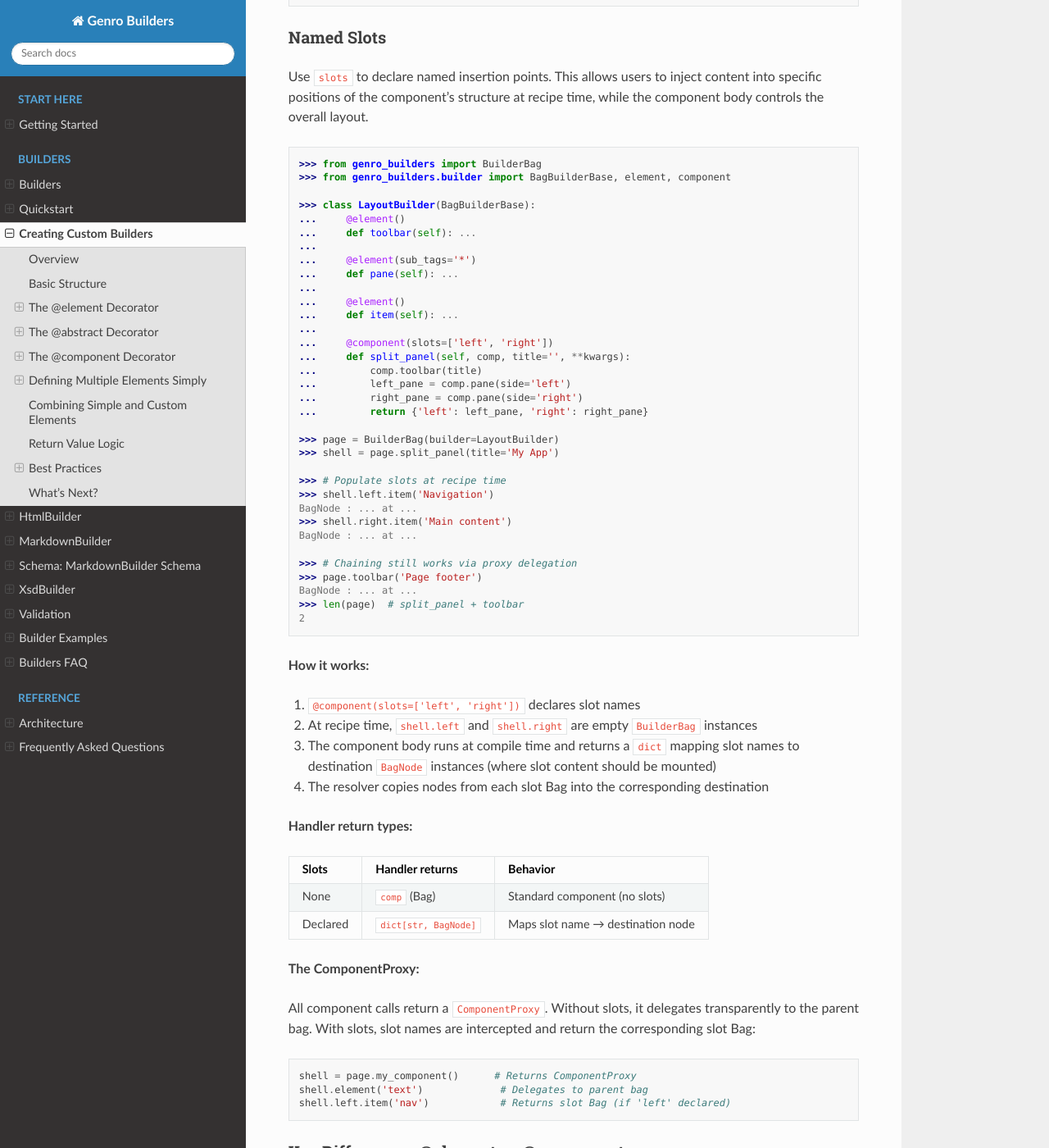
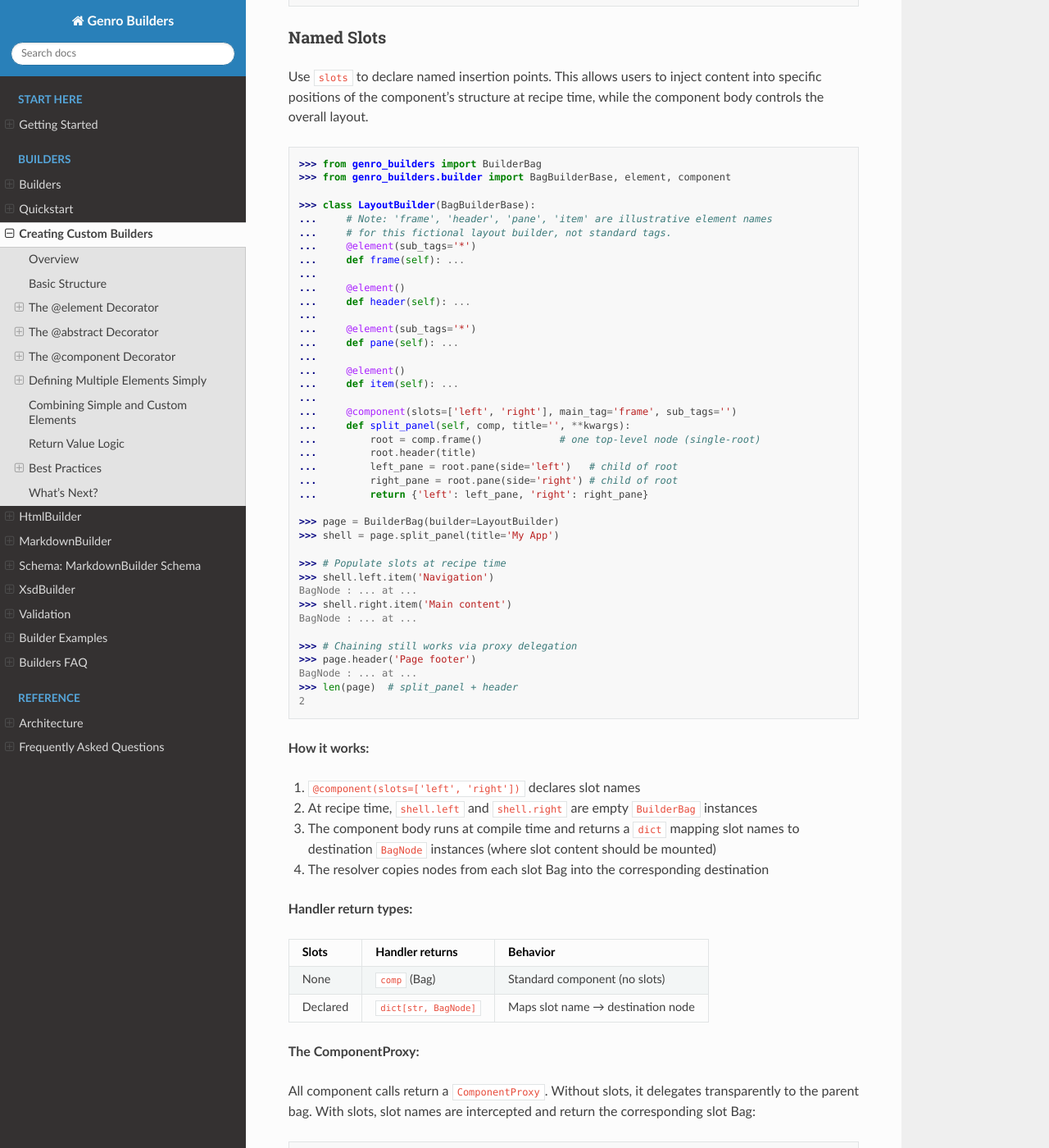
Before and after one commit to genropy/genro-builders, a Sphinx documentation site: the page built from docs/builders/custom-builders.md, in a window 1280 px wide and 1400 px high, scrolled down 8796 px. Shown: the whole window at 82% size. Built offline with Sphinx 7.4.7 and the Read the Docs theme 3.1.0, drawn with Linux system fonts in a browser that asks for light colours; pages that are not in the unit, such as notebooks, are missing from menus; some of the changed text lies outside the part shown.

Commit message:
docs(builders): correct component slots example for single-root invariant
The split_panel example violated the single-root invariant (multiple top-level
nodes). Rewrite the body to produce 'frame()' as root with header/pane as its
children. Add main_tag='frame' to the decorator. Mark fictional element names
('frame', 'header', 'pane', 'item') as illustrative for this layout builder.

Also correct the iterate datapath description: replicas get a relative
datapath ('.p0', '.p1', ...), not an absolute one. The absolute anchor must
be provided by an ancestor.

````diff
--- a/docs/builders/custom-builders.md
+++ b/docs/builders/custom-builders.md
@@ -471,8 +471,13 @@ while the component body controls the overall layout.
 >>> from genro_builders.builder import BagBuilderBase, element, component
 
 >>> class LayoutBuilder(BagBuilderBase):
+...     # Note: 'frame', 'header', 'pane', 'item' are illustrative element names
+...     # for this fictional layout builder, not standard tags.
+...     @element(sub_tags='*')
+...     def frame(self): ...
+...
 ...     @element()
-...     def toolbar(self): ...
+...     def header(self): ...
 ...
 ...     @element(sub_tags='*')
 ...     def pane(self): ...
@@ -480,11 +485,12 @@ while the component body controls the overall layout.
 ...     @element()
 ...     def item(self): ...
 ...
-...     @component(slots=['left', 'right'])
+...     @component(slots=['left', 'right'], main_tag='frame', sub_tags='')
 ...     def split_panel(self, comp, title='', **kwargs):
-...         comp.toolbar(title)
-...         left_pane = comp.pane(side='left')
-...         right_pane = comp.pane(side='right')
+...         root = comp.frame()             # one top-level node (single-root)
+...         root.header(title)
+...         left_pane = root.pane(side='left')   # child of root
+...         right_pane = root.pane(side='right') # child of root
 ...         return {'left': left_pane, 'right': right_pane}
 
 >>> page = BuilderBag(builder=LayoutBuilder)
@@ -497,9 +503,9 @@ BagNode : ... at ...
 BagNode : ... at ...
 
 >>> # Chaining still works via proxy delegation
->>> page.toolbar('Page footer')  # doctest: +ELLIPSIS
+>>> page.header('Page footer')  # doctest: +ELLIPSIS
 BagNode : ... at ...
->>> len(page)  # split_panel + toolbar
+>>> len(page)  # split_panel + header
 2
 ```
 
````
Also changed, not shown: other parts of docs/builders/custom-builders.md (+1 -1 lines).
